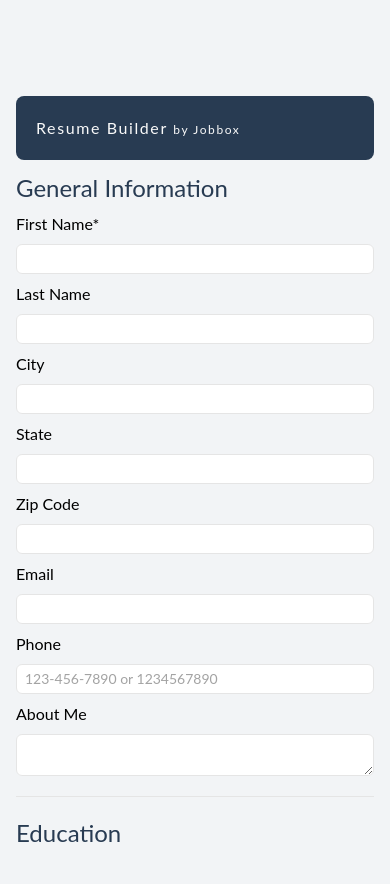
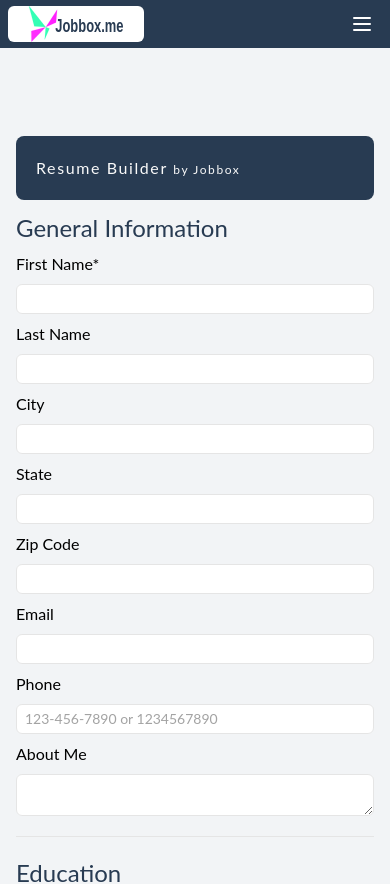
Before and after one commit to gccornejo441/Jobbox, a Next.js app: page /resume-now in a window 390 px wide. Before the commit the page ends 844 px from the top, so only its background shows below. Built offline with nearby package versions, Linux system fonts and the light colour scheme; no server answers.

Commit message:
adding nav to free res

```diff
--- /dev/null
+++ b/components/ResumeNow/NavBar.js
@@ -0,0 +1,84 @@
+import { Disclosure, Transition } from "@headlessui/react";
+import { MenuIcon, XIcon } from "@heroicons/react/outline";
+import { useUser } from "@auth0/nextjs-auth0";
+import Image from "next/image";
+import Link from 'next/link'
+
+export default function Navbar({ isShowing }) {
+    const { user } = useUser();
+
+    return (
+        <>
+            <Disclosure as="nav" className="bg-regal-blue fixed w-screen top-0 z-20 h-12">
+                {({ open }) => (
+                    <>
+                        <div className="mx-auto px-2 sm:px-6 lg:px-8">
+                            <div className="relative flex items-center justify-between h-12">
+                                {/* RACKET SPACE LOGO */}
+                                <div className="flex w-max rounded-md px-2 bg-white h-9">
+                                    <Link href="/v2/pro-builder">
+                                        <span>
+                                            <Image
+                                                src="/images/Jobbox.me.svg"
+                                                alt="Jobbox Logo"
+                                                height={36}
+                                                width={120}
+                                            />
+                                        </span>
+                                    </Link>
+                                </div>
+                                {/* RACKET SPACE LOGIN & LOGOUT */}
+                                <div className="hidden lg:flex">
+                                    <li className="md:mx-8 list-none">
+                                        <Link href="/">
+                                            <a className="tracking-wider rounded-md text-white text-sm border border-white hover:bg-green-300 hover:text-regal-blue hover:border-regal-blue p-2">
+                                                Return to Mainpage
+                                            </a>
+                                        </Link>
+                                    </li>
+                                </div>
+
+                                <div className="absolute inset-y-0 right-0 flex items-center lg:hidden">
+                                    {/* Mobile menu button*/}
+                                    <Disclosure.Button className="inline-flex items-center justify-center p-2 rounded-md text-white hover:text-white hover:bg-regal-blue focus:outline-none focus:ring-2 focus:ring-inset focus:ring-white">
+                                        <span className="sr-only">Open main menu</span>
+                                        {open ? (
+                                            <XIcon className="block h-6 w-6 z-30" aria-hidden="true" />
+                                        ) : (
+                                            <MenuIcon className="block h-6 w-6" aria-hidden="true" />
+                                        )}
+                                    </Disclosure.Button>
+                                </div>
+                            </div>
+                        </div>
+                        <Transition
+                            appear={true}
+                            show={isShowing}
+                            enter="transition-opacity duration-75"
+                            enterFrom="opacity-0"
+                            enterTo="opacity-100"
+                            leave="transition-opacity duration-150"
+                            leaveFrom="opacity-100"
+                            leaveTo="opacity-0"
+                        >
+                            <Disclosure.Panel className="lg:hidden relative">
+                                <>
+                                    <ul className="bg-regal-blue absolute z-20 top-0 w-full opacity-95">
+                                        <li className="border-t-2 border-b-2 border-green-400 py-4 text-center">
+                                            <a
+                                                href="/"
+                                                className="ml-8 text-white hover:underline"
+                                            >
+                                                Return to Mainpage
+                                            </a>
+                                        </li>
+                                    </ul>
+                                </>
+                            </Disclosure.Panel>
+                        </Transition>
+                    </>
+                )}
+            </Disclosure>
+        </>
+    )
+}
--- a/components/navbar.js
+++ b/components/navbar.js
@@ -156,6 +156,13 @@ export default function Navbar({ isShowing }) {
                           Login
                         </a>
                       </li>
+                      <li className="border-b-2 border-green-400 py-4 text-center">
+                        <Link href="/resume-now">
+                          <a className="ml-8 text-white hover:underline">
+                            Get Started
+                          </a>
+                        </Link>
+                      </li>
                     </ul>
                   </>
                 )}
--- a/pages/resume-now.js
+++ b/pages/resume-now.js
@@ -1,5 +1,6 @@
 import Builder from "../components/ResumeNow/Builder";
 import Head from "next/head";
+import Navbar from "../components/ResumeNow/NavBar";
 
 const ResumeNow = () => {
     return (
@@ -8,7 +9,10 @@ const ResumeNow = () => {
                 <title>Resume Now</title>
             </Head>
             <div>
-                <Builder />
+                <Navbar />
+                <div className="mt-10">
+                    <Builder />
+                </div>
             </div>
         </>
     );
```
